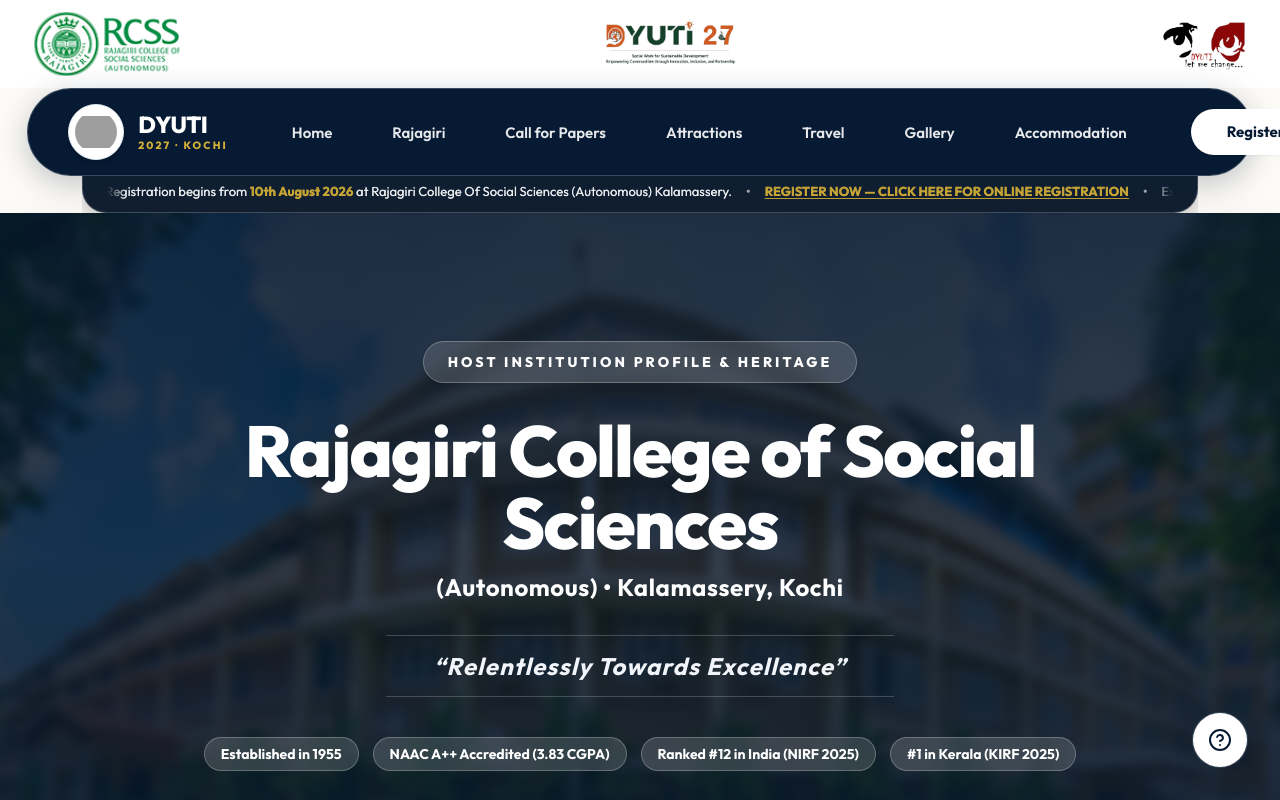
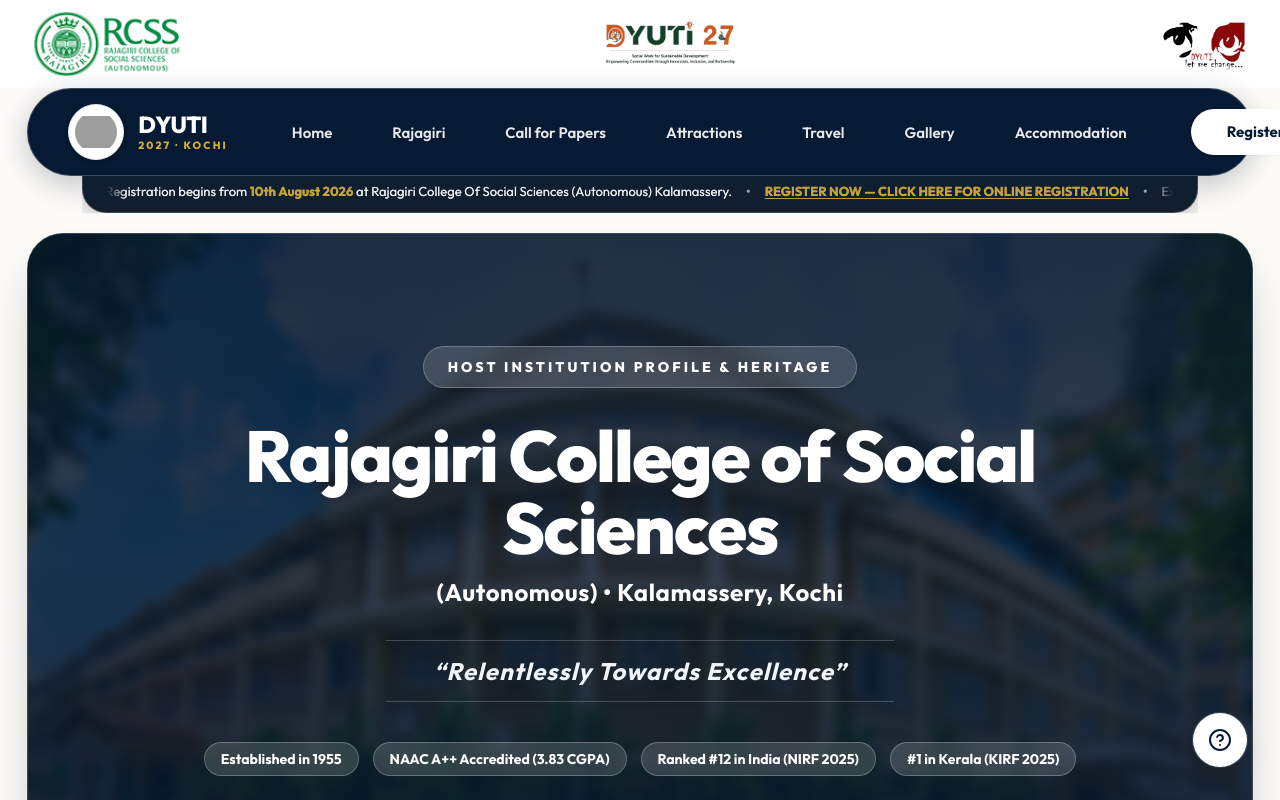
Before and after one commit to Rlabzteam/Dyuti27, a React (Vite) app: page /about in a window 1280 px wide. Shown: the top 800 px of the page. Built offline with nearby package versions, Linux system fonts and the light colour scheme; grey boxes are pictures that could not be loaded.

Commit message:
feat: add Rajagiri College profile page with accreditation and impact highlights

```diff
--- a/src/pages/Rajagiri.tsx
+++ b/src/pages/Rajagiri.tsx
@@ -16,10 +16,11 @@
   return (
     <div className="bg-[#FDFBF7] text-slate-800 min-h-screen">
 
-      {/* ── FULL-WIDTH HERO BANNER (EXTENDS TO BOTH SIDES, NO LOGO) ── */}
-      <div className="relative w-full overflow-hidden mb-16 lg:mb-24 bg-[#071A33] text-white border-b border-[#123962] shadow-2xl">
+      {/* ── HERO BANNER (ALIGNED TO NAVIGATION BAR LENGTH) ── */}
+      <div className="w-[96%] sm:w-[97%] 2xl:w-[98%] max-w-[1680px] mx-auto px-1 sm:px-2 pt-3 sm:pt-5 mb-16 lg:mb-24">
+        <div className="relative w-full overflow-hidden rounded-[28px] sm:rounded-[36px] bg-[#071A33] text-white border border-white/20 shadow-2xl">
 
-        {/* Blurred Background Building Photo (Exact Uploaded Photo - Extends Edge-to-Edge) */}
+          {/* Blurred Background Building Photo (Exact Uploaded Photo - Aligned to Navbar Length) */}
           <div className="absolute inset-0 z-0">
             <img
               src="/images/rajagiri_building_main.jpg"
@@ -31,7 +32,7 @@
           </div>
 
           {/* Centered Hero Content */}
-        <div className="relative z-10 py-18 sm:py-28 lg:py-32 px-4 sm:px-8 text-center max-w-5xl mx-auto flex flex-col items-center justify-center space-y-6 sm:space-y-8">
+          <div className="relative z-10 py-16 sm:py-24 lg:py-28 px-4 sm:px-8 text-center max-w-5xl mx-auto flex flex-col items-center justify-center space-y-6 sm:space-y-8">
 
             {/* Eyebrow Annotation Badge in Crisp White */}
             <div className="inline-flex items-center gap-2 px-6 py-2.5 rounded-full bg-white/15 border border-white/25 backdrop-blur-md shadow-md">
@@ -73,6 +74,7 @@
               </span>
             </div>
 
+          </div>
         </div>
       </div>
 
```
Lines whose indentation alone changed are shown as unchanged.
